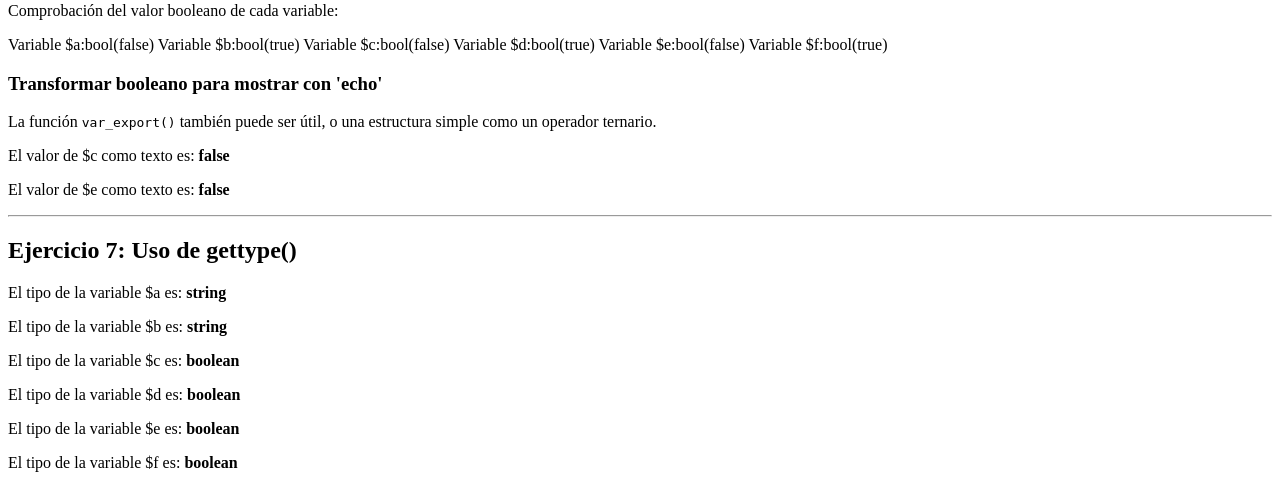
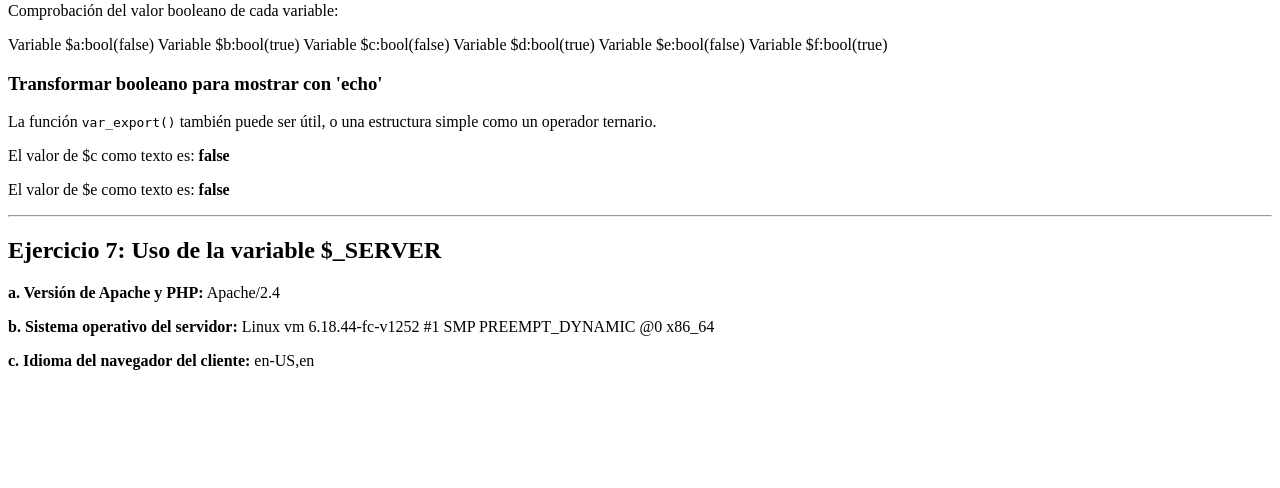
Before and after one commit to Angelwxasd/tecweb, a PHP site: page / in a window 1280 px wide. Shown: the part 2043-2531 px from the top of the page. After the commit the page ends 2413 px from the top, so only its background shows below. Run offline with PHP 8.4, Linux system fonts and the light colour scheme.

Commit message:
Se corrigió el inciso 7

```diff
--- a/Practicas/p05/index.php
+++ b/Practicas/p05/index.php
@@ -183,25 +183,22 @@
 
 <hr>
 
-<h2>Ejercicio 7: Uso de gettype()</h2>
+<h2>Ejercicio 7: Uso de la variable $_SERVER</h2>
 <?php
-    $a = "0";
-    $b = "TRUE";
-    $c = FALSE;
-    $d = ($a OR $b);
-    $e = ($a AND $c);
-    $f = ($a XOR $b);
+    // a. La versión de Apache y PHP
+    // La variable 'SERVER_SOFTWARE' usualmente contiene ambos datos.
+    $software_servidor = isset($_SERVER['SERVER_SOFTWARE']) ? $_SERVER['SERVER_SOFTWARE'] : 'No disponible';
+    echo "<p><strong>a. Versión de Apache y PHP:</strong> " . htmlspecialchars($software_servidor) . "</p>";
 
-    echo "<p>El tipo de la variable \$a es: <strong>" . gettype($a) . "</strong></p>"; // string
-    echo "<p>El tipo de la variable \$b es: <strong>" . gettype($b) . "</strong></p>"; // string
-    echo "<p>El tipo de la variable \$c es: <strong>" . gettype($c) . "</strong></p>"; // boolean
-    echo "<p>El tipo de la variable \$d es: <strong>" . gettype($d) . "</strong></p>"; // boolean
-    echo "<p>El tipo de la variable \$e es: <strong>" . gettype($e) . "</strong></p>"; // boolean
-    echo "<p>El tipo de la variable \$f es: <strong>" . gettype($f) . "</strong></p>"; // boolean
+    // b. El nombre del sistema operativo (servidor)
+    // La función php_uname() es más específica para el SO.
+    $sistema_operativo = php_uname();
+    echo "<p><strong>b. Sistema operativo del servidor:</strong> " . htmlspecialchars($sistema_operativo) . "</p>";
 
-    // Liberar variables
-    unset($a, $b, $c, $d, $e, $f);
+    // c. El idioma del navegador (cliente)
+    // Se obtiene de las cabeceras que envía el navegador.
+    $idioma_navegador = isset($_SERVER['HTTP_ACCEPT_LANGUAGE']) ? $_SERVER['HTTP_ACCEPT_LANGUAGE'] : 'No disponible';
+    echo "<p><strong>c. Idioma del navegador del cliente:</strong> " . htmlspecialchars($idioma_navegador) . "</p>";
 ?>
-
 </body>
 </html>
```
